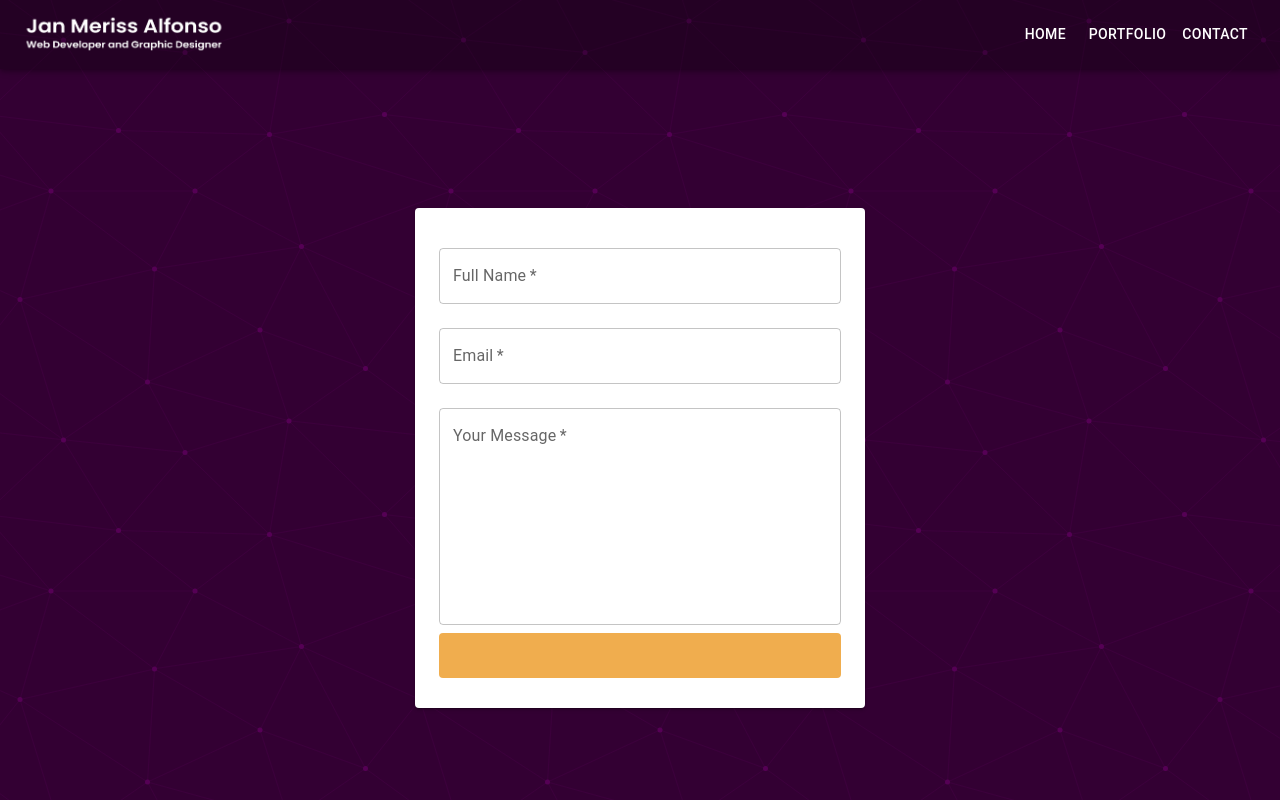
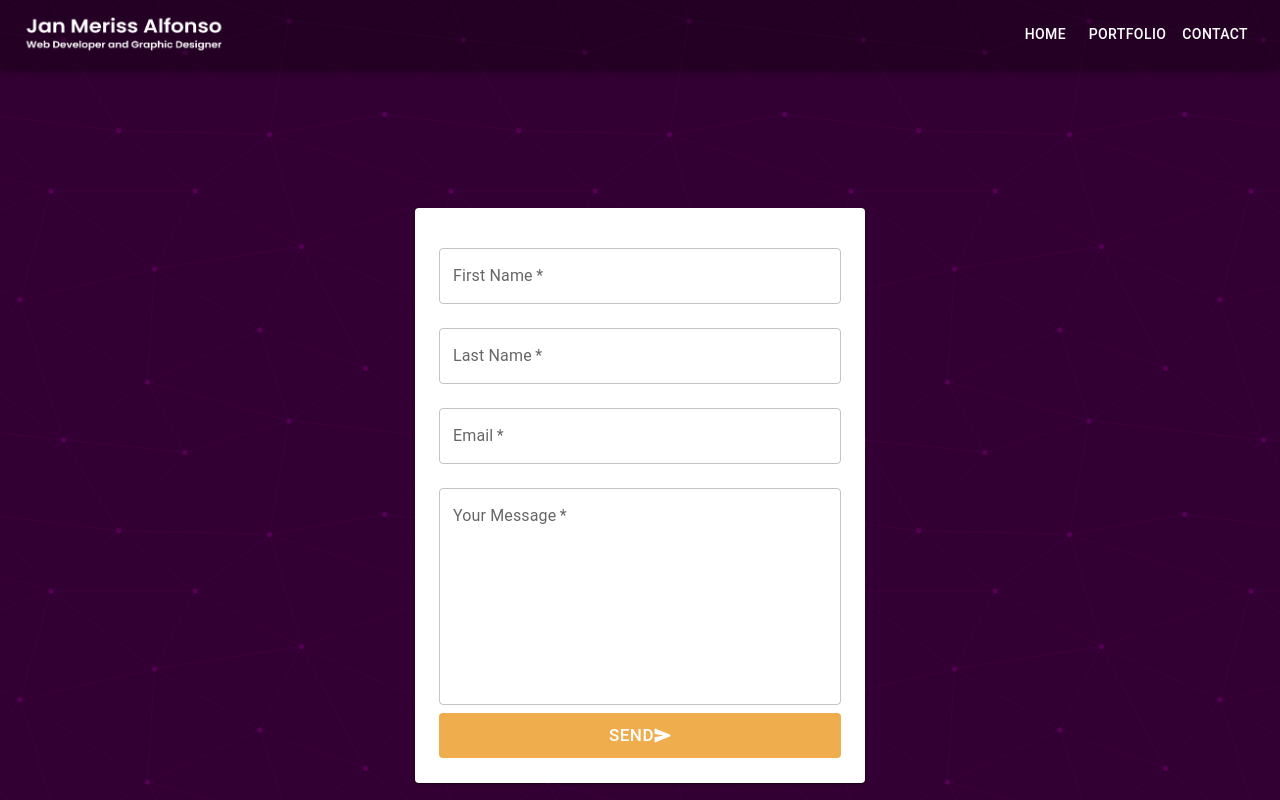
Before and after one commit to Jan-Alfonso/portfolio, a React (Create React App) app in the folder folio_front/: page /contact in a window 1280 px wide. Built offline with nearby package versions, Linux system fonts and the light colour scheme.

Commit message:
updated contacts

```diff
--- a/folio_front/package.json
+++ b/folio_front/package.json
@@ -15,7 +15,7 @@
     "@testing-library/user-event": "^13.5.0",
     "react": "^18.2.0",
     "react-dom": "^18.2.0",
-    "react-icons": "^4.11.0",
+    "react-icons": "^4.12.0",
     "react-router-dom": "^6.14.2",
     "react-scripts": "5.0.1",
     "web-vitals": "^2.1.4"
--- a/folio_front/src/Pages/Home/Home.css
+++ b/folio_front/src/Pages/Home/Home.css
@@ -46,7 +46,7 @@
     #ImageBox {
       width: 250px;
       height: 250px;
-      animation: fadeToBottom 3s forwards;
+      animation: fadeToBottom 5s forwards;
 
     }
 
@@ -61,7 +61,7 @@
     #IntroDescription {
       text-align: center;
       margin: 10%;
-      animation: fadeToBottom 2s forwards;
+      animation: fadeToBottom 3s forwards;
     }
 
     .ImageWithLayers {
@@ -120,7 +120,7 @@
     #ImageBox {
       width: 400px;
       height: 400px;
-      animation: fadeToRight 3s forwards;
+      animation: fadeToRight 5s forwards;
     }
 
     #Logo {
--- a/folio_front/src/components/Mailer/Mailer.js
+++ b/folio_front/src/components/Mailer/Mailer.js
@@ -4,8 +4,19 @@ import TextField from '@mui/material/TextField';
 import './Mailer.css';
 import { Paper } from '@mui/material';
 import Button from "@mui/material/Button";
+import { IoSend } from "react-icons/io5";
+
+
+
+function MouseOver(event) {
+  event.target.style.background = '#c97600';
+}
+function MouseOut(event){
+  event.target.style.background="";
+}
 
 export default function BasicTextFields() {
+
   return (
     <>
     <Box sx={{width: "100%", height: {xs: '100px', md: '200px'}}}></Box>
@@ -16,14 +27,16 @@ export default function BasicTextFields() {
         justifyContent: 'center',
         textAlign: 'center',
         '& > :not(style)': { margin: 1, p:3, width: {xs: '350px', md: '450px' },
-            height: 500, },}}
+            height: 575, },}}
       noValidate
       autoComplete="off"
     >
     <Paper elevation={2} sx={{padding:{xs: '10px', md: '30px'}}}>
-      <div></div>
 
-      <TextField fullWidth id="fullWidth" label="Full Name" margin="normal" required />
+
+      <TextField fullWidth id="fullWidth" label="First Name" margin="normal" required />
+
+      <TextField fullWidth id="fullWidth" label="Last Name" margin="normal" required />
 
 
       <TextField fullWidth id="fullWidth" label="Email" margin="normal" required />
@@ -32,7 +45,11 @@ export default function BasicTextFields() {
       <TextField fullWidth label="Your Message" id="outlined-size-normal" margin="normal" multiline={true}
       rows={8} required/>
 
-      <Button fullWidth sx={{height:'45px', backgroundColor: '#f0ad4e', marginTop: 'auto'}}></Button>
+      <Button fullWidth sx={{height:'45px', backgroundColor: '#f0ad4e', marginTop: 'auto', fontSize: '17px', color:'white'}}
+      onMouseOver={MouseOver}
+      onMouseOut={MouseOut}
+    >Send<IoSend /></Button>
+
 
     </Paper>
     </Box>
```
Also changed, not shown: 1 other file (tests, documents, lock files or other folders).
